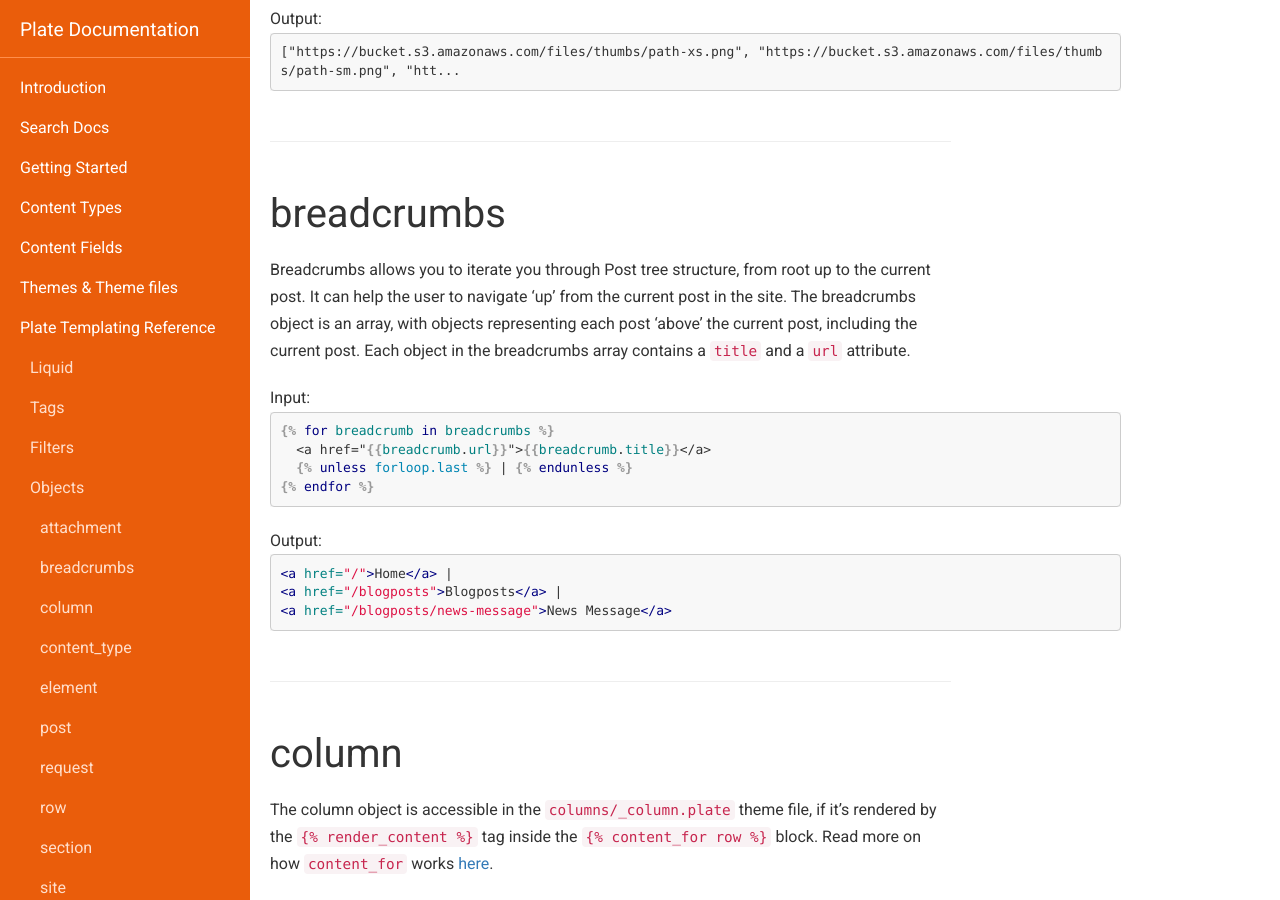
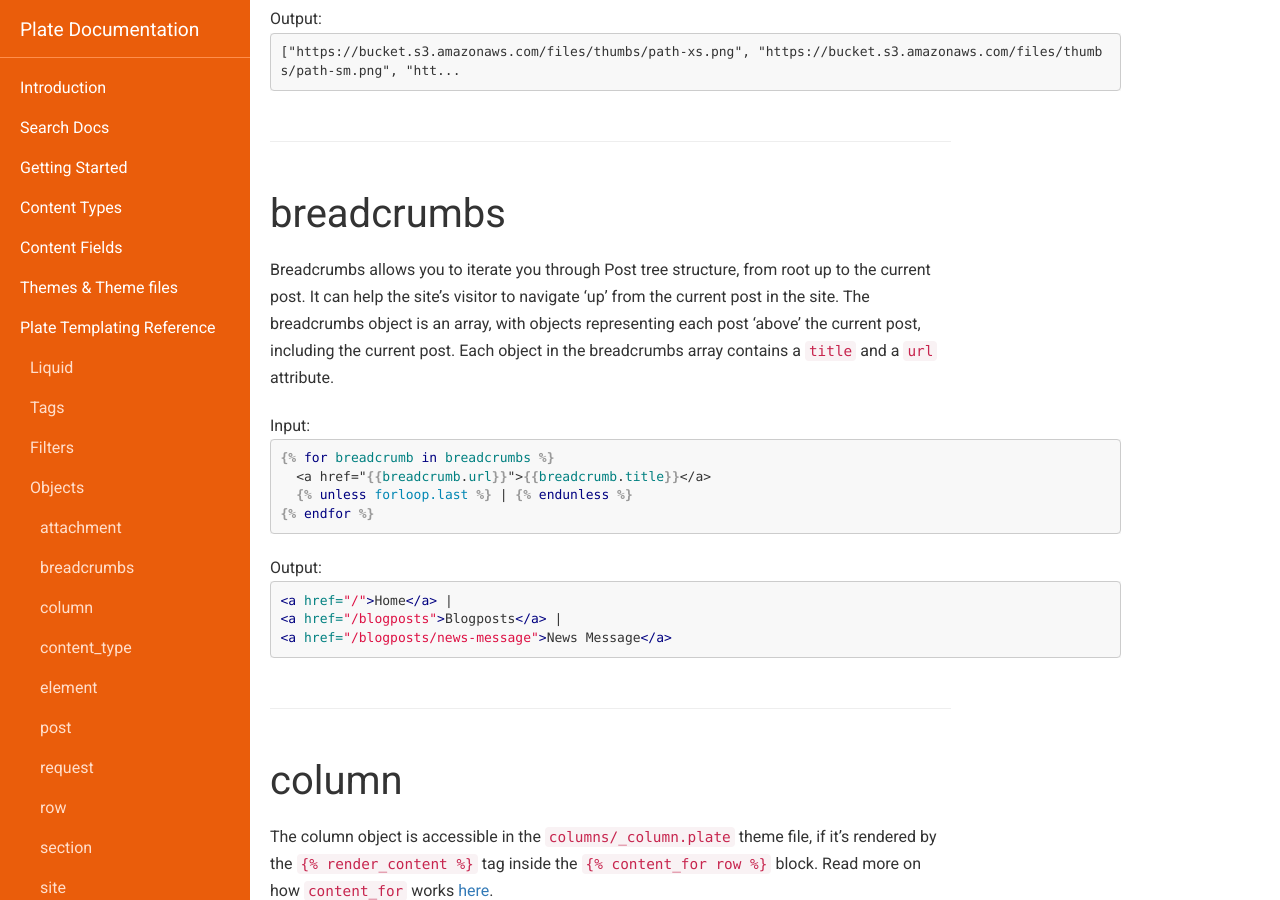
Before and after one commit to platehub/platehub.github.io, a Jekyll site: the page built from docs/templating-reference/objects.md, in a window 1280 px wide and 900 px high, scrolled down 1168 px. Built offline with Jekyll 4.4.1, drawn with Linux system fonts in a browser that asks for light colours; nearby versions of some CDN libraries.

Commit message:
breadcrumbs changes

````diff
--- a/docs/templating-reference/objects.md
+++ b/docs/templating-reference/objects.md
@@ -68,7 +68,7 @@ ___
 
 ## breadcrumbs
 
-Breadcrumbs allows you to iterate you through Post tree structure, from root up to the current post. It can help the user to navigate 'up' from the current post in the site. The breadcrumbs object is an array, with objects representing each post 'above' the current post, including the current post. Each object in the breadcrumbs array contains a `title` and a `url` attribute.
+Breadcrumbs allows you to iterate you through Post tree structure, from root up to the current post. It can help the site's visitor to navigate 'up' from the current post in the site. The breadcrumbs object is an array, with objects representing each post 'above' the current post, including the current post. Each object in the breadcrumbs array contains a `title` and a `url` attribute.
 
 <p class='no-margin'>Input:</p>
 ```liquid
````
